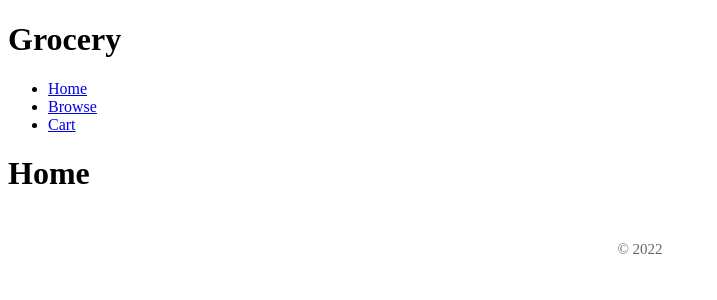
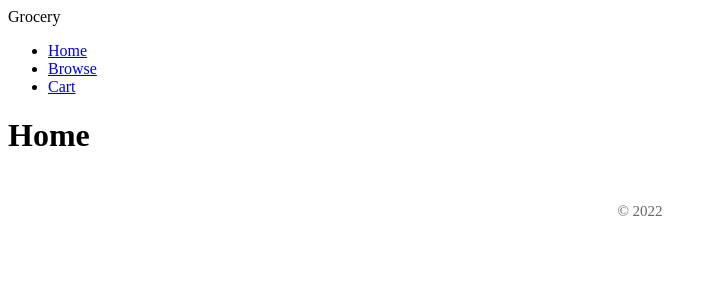
Before and after one commit to jtreeves/grocery-vue, a Vue app: page /home in a window 1280 px wide. Shown: the top 300 px of the page, without its empty margins (0-717 px from the left). Built offline with nearby package versions, Linux system fonts and the light colour scheme.

Commit message:
[AppHeader] Wrap header in span

```diff
--- a/src/components/AppHeader.vue
+++ b/src/components/AppHeader.vue
@@ -1,6 +1,6 @@
 <template>
     <header>
-        <h1>Grocery</h1>
+        <span>Grocery</span>
 
         <nav>
             <ul>
```
